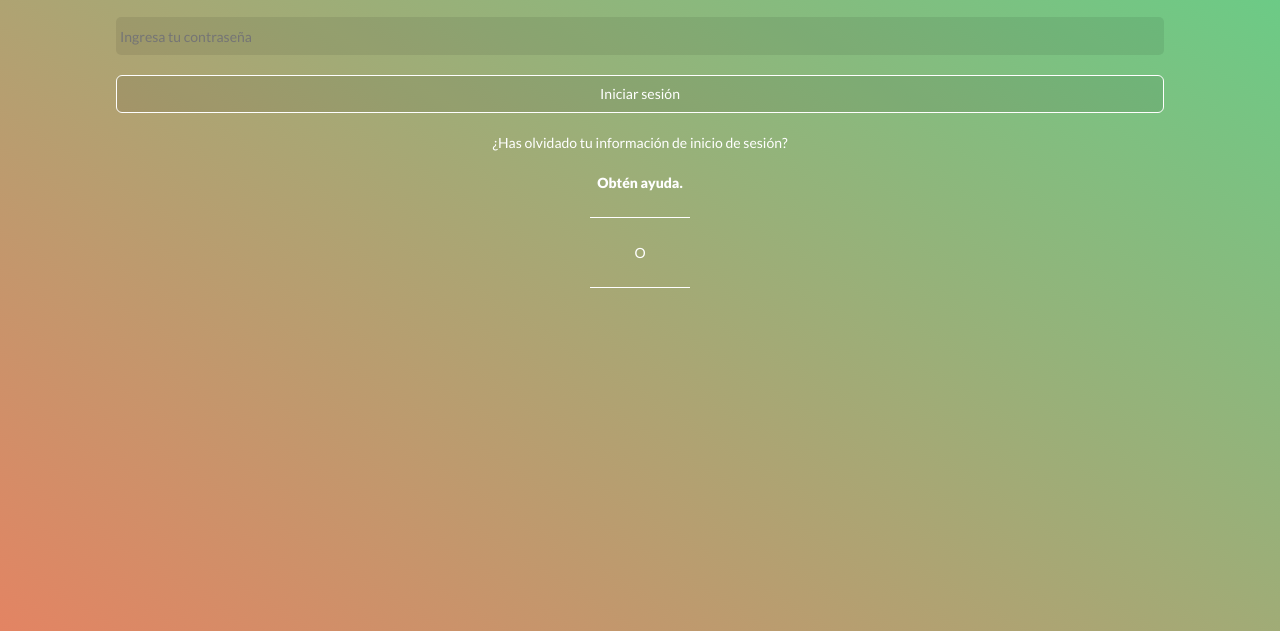
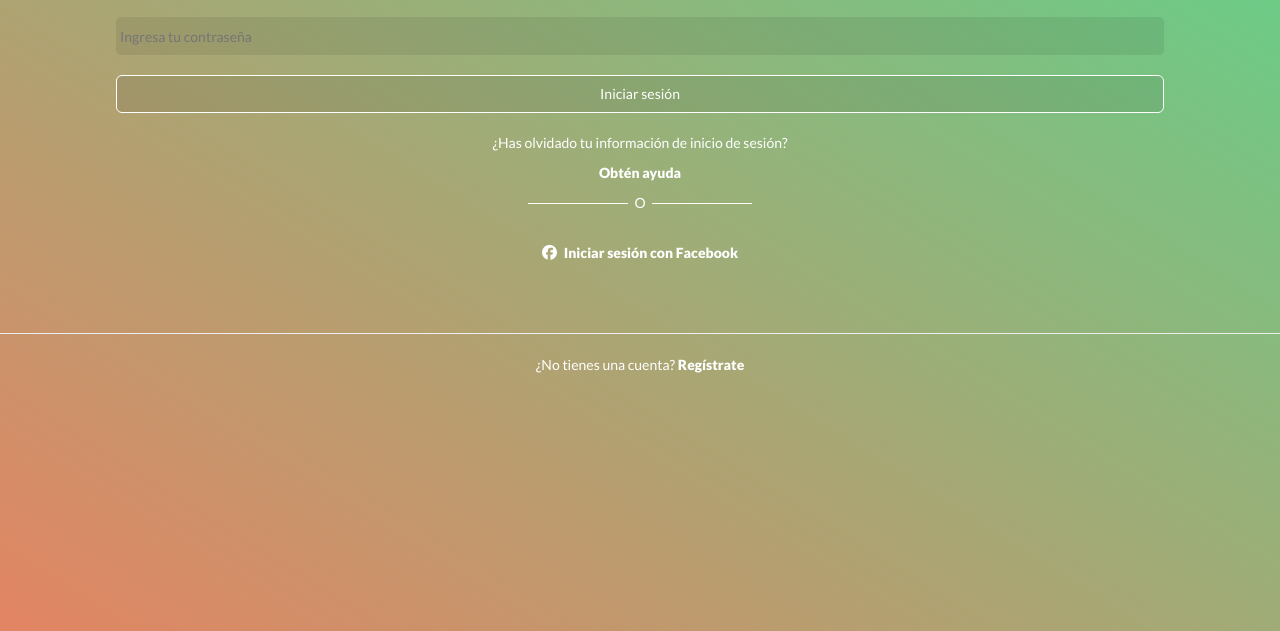
Before and after one commit to caroquintana/insta-collage, a plain HTML site: page index.html in a window 1280 px wide. Shown: the part 169-800 px from the top of the page. Drawn offline with nearby package versions, Linux system fonts and the light colour scheme.

Commit message:
index1 ok

```diff
--- a/assets/css/main.css
+++ b/assets/css/main.css
@@ -15,6 +15,7 @@ section.first-section{
 	color: white;
 
 }
+
 h4{
 	font-weight: 300;
 }
@@ -22,6 +23,7 @@ h4{
 img{
 	margin-top: 50px;
 }
+
 input.inputname{
 	display: block;
 	margin: 0 auto;
@@ -43,20 +45,25 @@ input.inputname{
 	width: 80%;
 
 }
+
 .btn-success:hover{
 	background-color: rgba(0, 0, 0, 0.09);
 }
+
 p{
 	margin-top: 20px;
 }
+
 hr{
-	max-width: 100px;
+	max-width: 100%;
 	height: 1px;
 	margin-top: 20px;
 }
 
 .lineas{
-	display: inline-block;
+	display: flex;
+	margin: 0 auto;
+	justify-content: center;
 }
 
 .linea {
@@ -65,3 +72,28 @@ hr{
     width: 100px;
     display: inline-block;
 }
+
+div.lineas p {
+	margin-top: -10px;
+	margin-left: 6px;
+	margin-right: 6px;
+}
+
+.sesionfacebook{
+	margin-bottom: 60px;
+}
+
+.textofacebook{
+	display: inline-block;
+}
+
+.fa-facebook-official{
+	margin-right: 4px;
+	font-size: 15px;
+}
+
+a:hover{
+	text-decoration: none;
+}
+
+/*Index 2*/
--- a/index.html
+++ b/index.html
@@ -30,12 +30,18 @@
 					<input type="name" name="name" class="inputname" placeholder="Ingresa tu contraseña">
 					<button id="boton" type="submit" class="btn btn-success">Iniciar sesión</button>
 					<p>¿Has olvidado tu información de inicio de sesión?</p>
-					<p><strong> Obtén ayuda.</strong></p>
-					<div class="lineas">
+					<a href="#"><strong>Obtén ayuda</strong> </a></p>
+					<div class="lineas text-center">
 						<div class="linea"></div>
 						<p>O</p>
 						<div class="linea"></div>
 					</div>
+					<div class="sesionfacebook">
+						<i class="fa fa-facebook-official" aria-hidden="true"></i>
+						<p class="textofacebook"><a href="#"><strong>Iniciar sesión con Facebook</strong> </a></p></p>
+					</div>
+					<hr>
+					<p>¿No tienes una cuenta? <a href="#"><strong>Regístrate</strong> </a></p>
 				</div>
 			</div>
 
```
